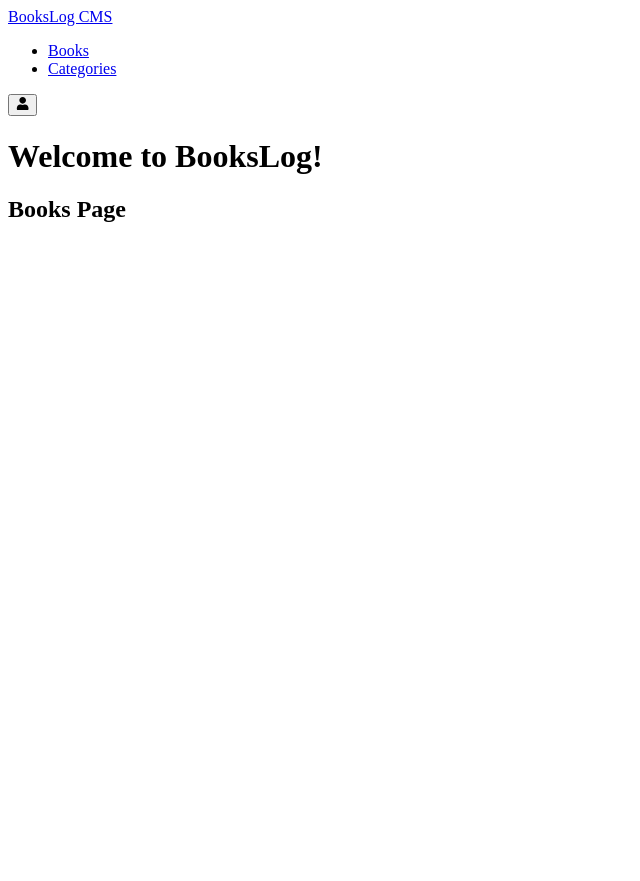
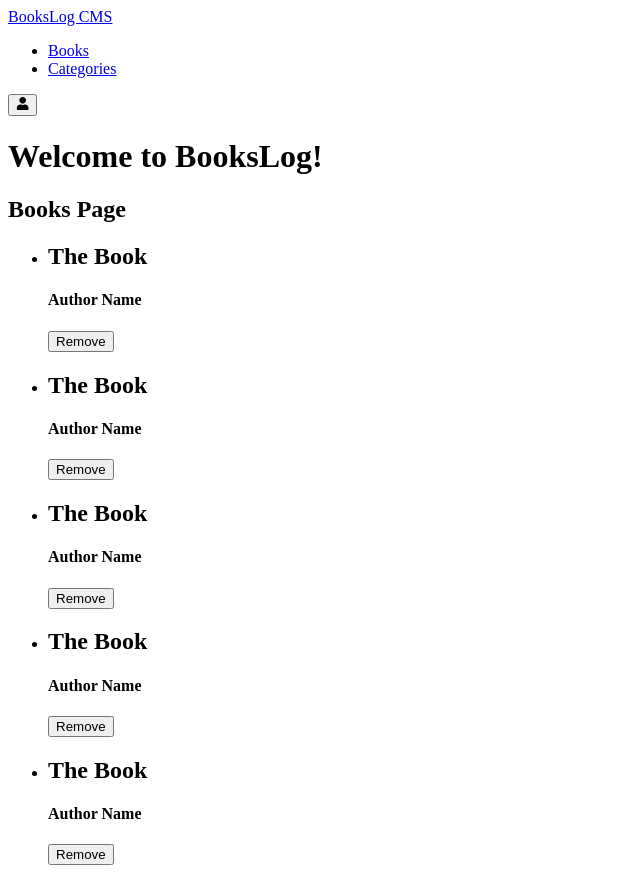
Before and after one commit to luigirazum/mv-books-log, a React (Create React App) app: page / in a window 1280 px wide. Shown: the whole page, without its empty margins (0-640 px from the left). Before the commit the page ends 800 px from the top, so only its background shows below. Built offline with nearby package versions, Linux system fonts and the light colour scheme.

Commit message:
The default BooksPage now renders a list of Books, each of its items has its own remove Button.

```diff
--- a/src/pages/BooksPage.js
+++ b/src/pages/BooksPage.js
@@ -1,8 +1,10 @@
 import React from 'react';
+import BooksList from '../components/BooksList';
 
 const BooksPage = () => (
   <div>
     <h2>Books Page</h2>
+    <BooksList />
   </div>
 );
 
```
